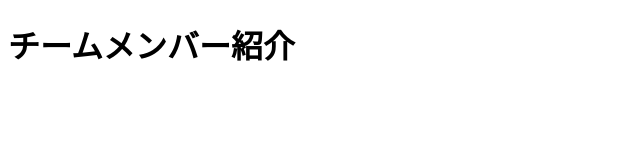
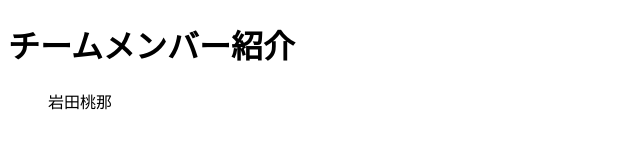
Before and after one commit to momona-831/-, a plain HTML site: page index.html in a window 1280 px wide. Shown: the whole page, without its empty margins (0-640 px from the left). Drawn offline with Linux system fonts and the light colour scheme.

Commit message:
Update index.html

```diff
--- a/index.html
+++ b/index.html
@@ -7,6 +7,7 @@
 <h1>チームメンバー紹介</h1>
 <ul>
 <!-- メンバー紹介をここに追加 -->
+  <p>岩田桃那</p>
 </ul>
 </body>
 </html>
```
